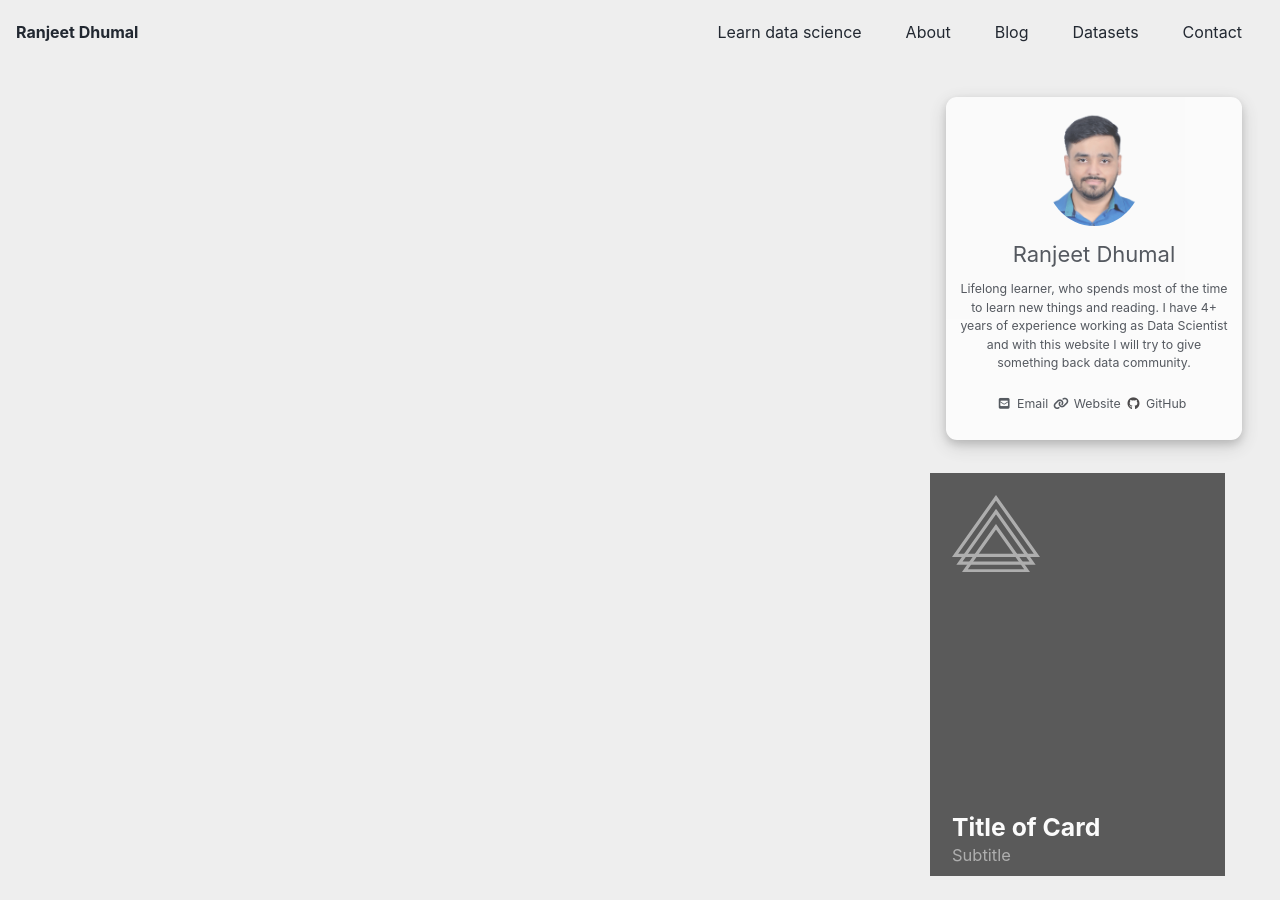
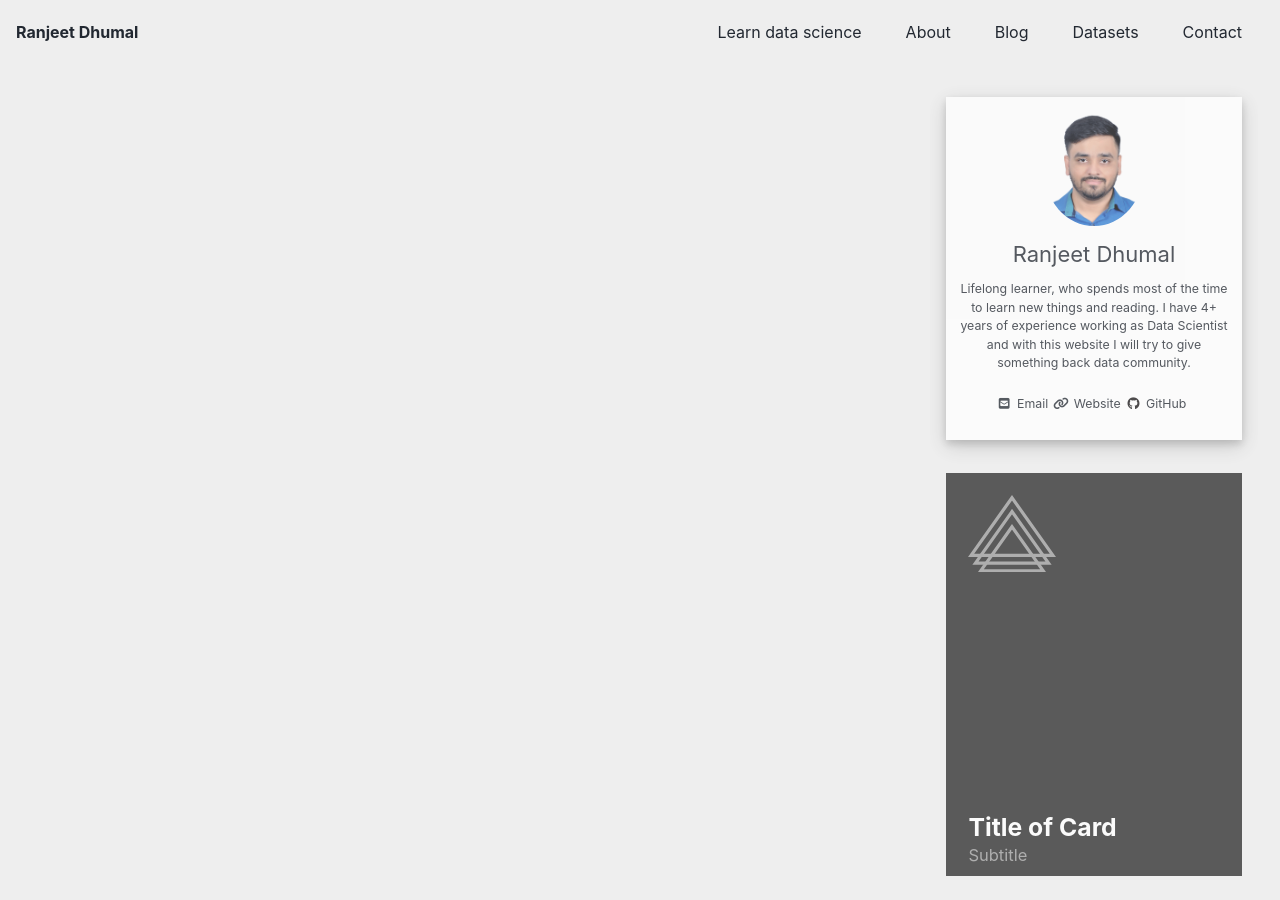
Before and after one commit to ranjeetds/ranjeetds.github.io, a Jekyll site: the page built from index.html, in a window 1280 px wide and 900 px high. Built offline with Jekyll 4.4.1, drawn with Linux system fonts in a browser that asks for light colours; cached includes are drawn as plain includes; nearby versions of some CDN libraries; the list of posts is cut into pages by our own code.

Commit message:
Update _sidebar.scss

```diff
--- a/_sass/minimal-mistakes/_sidebar.scss
+++ b/_sass/minimal-mistakes/_sidebar.scss
@@ -119,7 +119,7 @@
   // padding-bottom: 1.5em;
   background-color: white;
   box-shadow: 0 4px 8px 0 rgba(0, 0, 0, 0.2), 0 6px 20px 0 rgba(0, 0, 0, 0.19);
-  border-radius: 0.5rem;
+  // border-radius: 0.5rem;
   width: 90%;
   margin: 0 auto;
   margin-top: 1.5em;
@@ -394,6 +394,7 @@
   width: 90%;
 	background-color: #292929;
 	transition: all .3s ease-in-out;
+  margin: 0 auto;
 
 	&:hover {
 		box-shadow: 0 10px 20px 10px rgba(black, .2);
```
